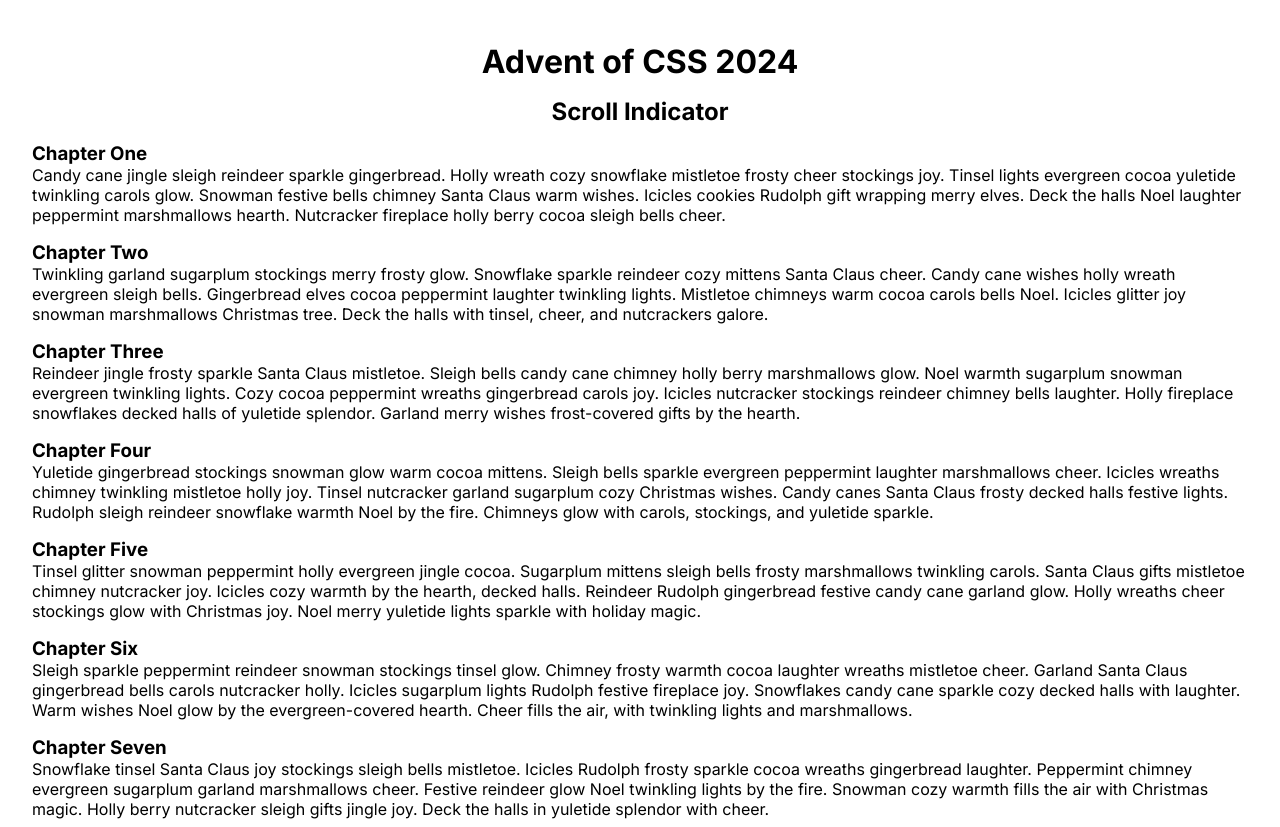
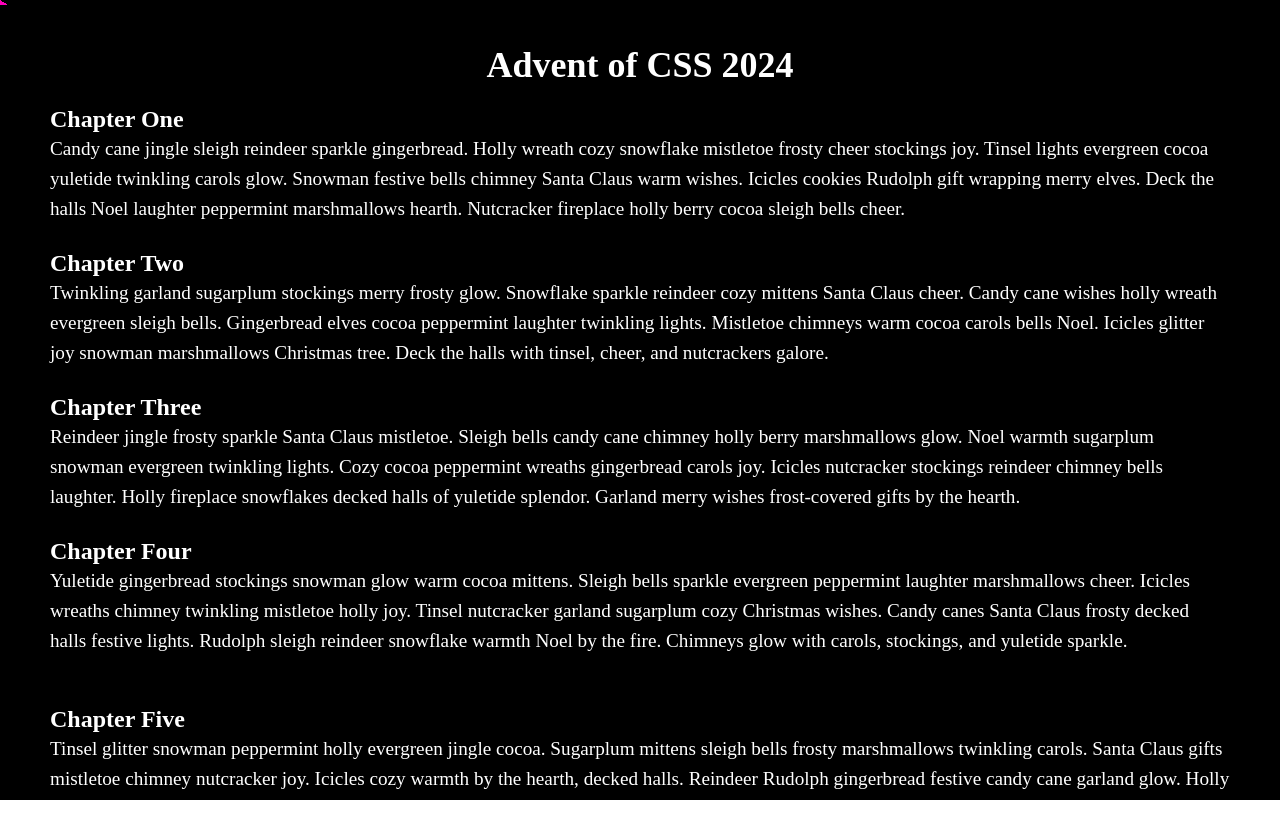
Before and after one commit to myrojoylee/aoc-2024-challenge-6, a plain HTML site: page index.html in a window 1280 px wide. Shown: the top 827 px of the page. Drawn offline with Linux system fonts and the light colour scheme.

Commit message:
added scroll indicator and gif

```diff
--- a/index.html
+++ b/index.html
@@ -4,17 +4,15 @@
 <head>
     <meta charset="UTF-8">
     <meta name="viewport" content="width=device-width, initial-scale=1.0">
-    <title>Scroll INdicator</title>
+    <title>Scroll Indicator</title>
     <link rel="stylesheet" href="style.css">
 </head>
 
 <body>
     <header>
-        <nav></nav>
+        <h1>Advent of CSS 2024</h1>
     </header>
     <main>
-        <h1>Advent of CSS 2024</h1>
-        <h2>Scroll Indicator</h2>
         <section>
             <h3>Chapter One</h3>
             <p>Candy cane jingle sleigh reindeer sparkle gingerbread. Holly wreath cozy snowflake mistletoe frosty cheer
@@ -45,6 +43,7 @@
                 Rudolph sleigh reindeer snowflake warmth Noel by the fire. Chimneys glow with carols, stockings, and
                 yuletide sparkle.</p>
         </section>
+        <section class="midpoint"></section>
         <section id="five">
             <h3>Chapter Five</h3>
             <p>Tinsel glitter snowman peppermint holly evergreen jingle cocoa. Sugarplum mittens sleigh bells frosty
--- a/style.css
+++ b/style.css
@@ -9,36 +9,51 @@
 body {
     display: flex;
     flex-direction: column;
-    justify-content: center;
-    align-items: center;
-    font-family: "Inter", 'sans-serif';
-    gap: 2em;
+    padding: 50px;
+    font-size: 24px;
+    line-height: 30px;
+    background-image: linear-gradient(to right top, #ff00bb 50%, black 50%);
+    background-size: 100% calc(100% - 100vh + 5px);
+    background-repeat: no-repeat;
+    z-index: 1;
+    color: white;
+    gap: 1em;
+}
+
+body::after {
+    content: "";
+    position: fixed;
+    top: 5px;
+    left: 0;
+    bottom: 0;
+    right: 0;
+    background: black;
+    z-index: -1;
 }
 
 header {
-    position: sticky;
-    top: 0;
     display: flex;
-    flex-direction: column;
     width: 100%;
-}
-
-nav {
-    height: 10px;
-    transition: background-color 0.5s ease;
-}
-
-h1 {
-    text-align: center;
-}
-
-h2 {
-    text-align: center;
 }
 
 main {
     display: flex;
     flex-direction: column;
     gap: 1em;
-    padding: 0 2em 2em 2em;
 }
+
+h1 {
+    display: flex;
+    justify-content: center;
+    width: 100%;
+    font-size: 1.5em;
+    text-align: center;
+}
+
+h3 {
+    font-size: 1em;
+}
+
+p {
+    font-size: 0.8em;
+}
```
Also changed, not shown: 1 other file.
